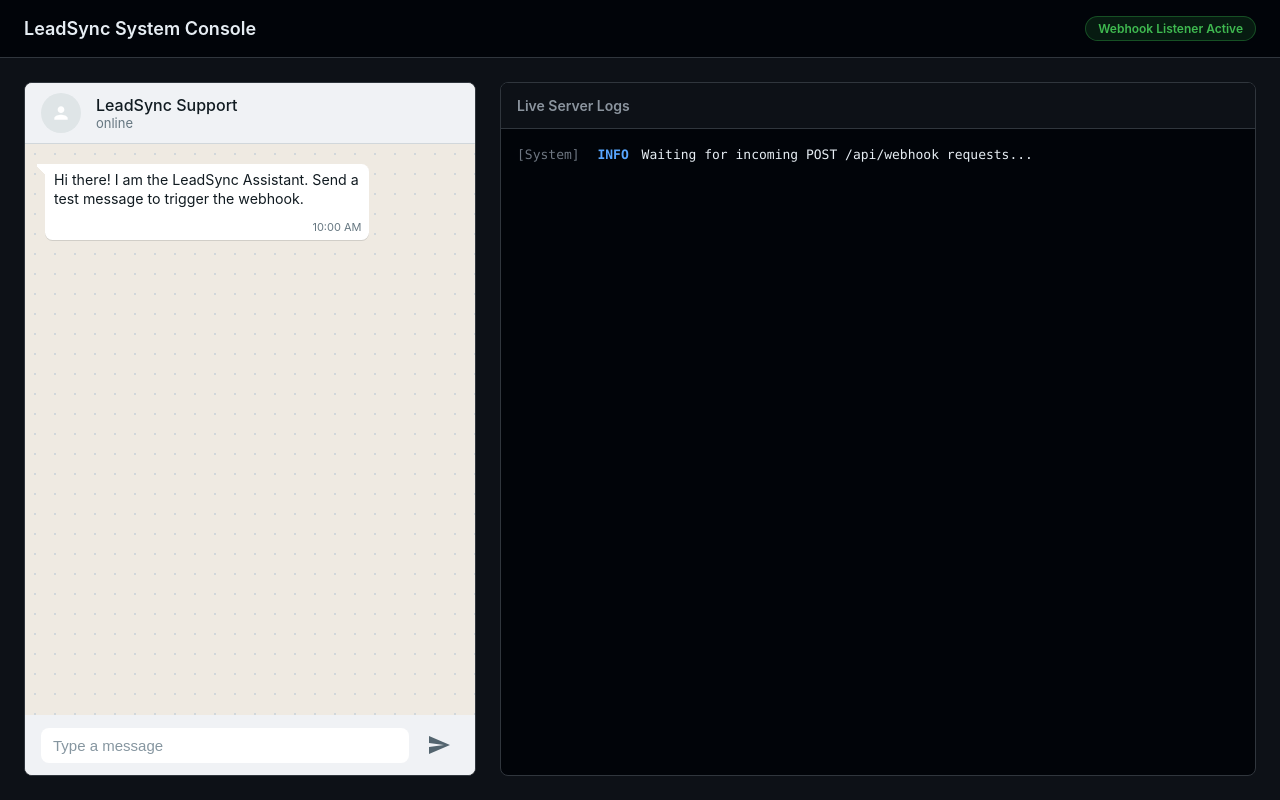
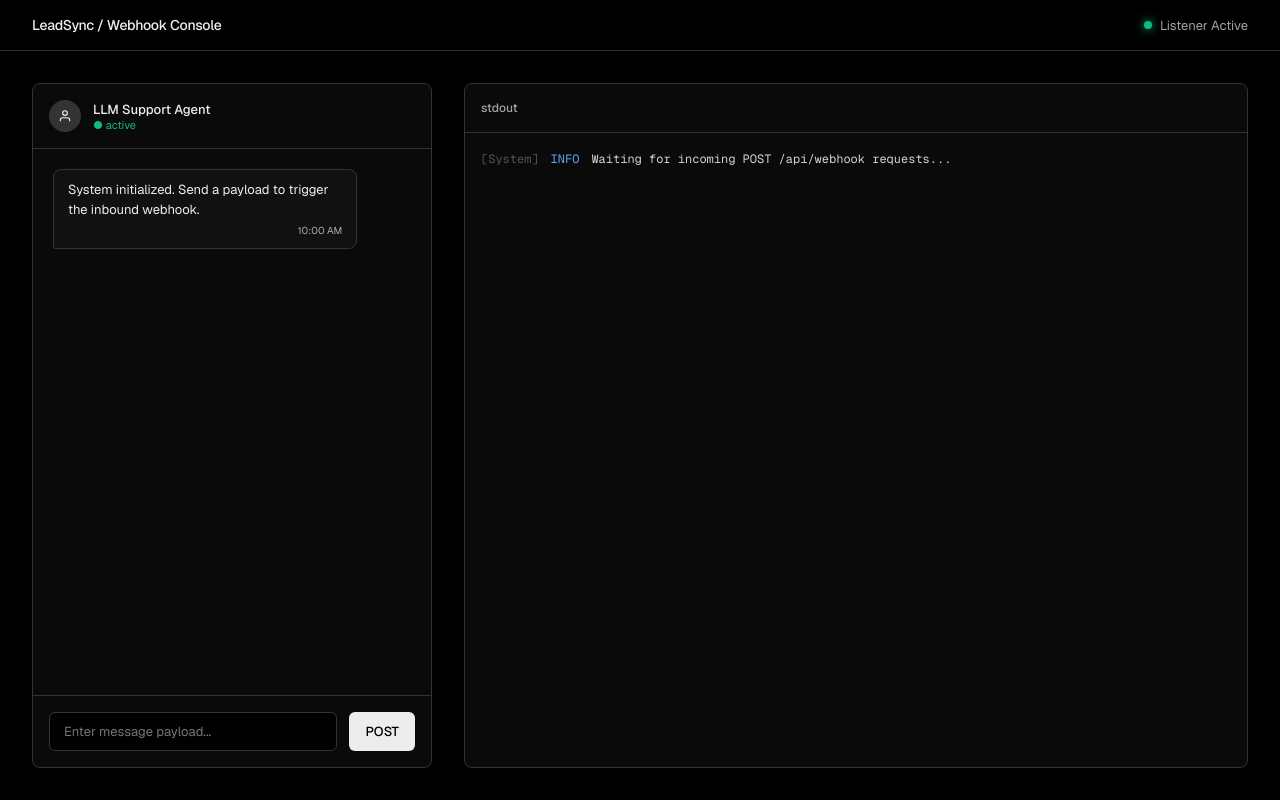
Before and after one commit to shreyanshtripathi-01/LeadSync, a website: page public/index.html in a window 1280 px wide. Drawn offline with nearby package versions, Linux system fonts and the light colour scheme; no server answers.

Commit message:
upgrade leadsync ui to premium minimalist aesthetic

```diff
--- a/public/index.html
+++ b/public/index.html
@@ -3,272 +3,244 @@
 <head>
   <meta charset="UTF-8">
   <meta name="viewport" content="width=device-width, initial-scale=1.0">
-  <title>LeadSync - Webhook Tester</title>
+  <title>LeadSync | Systems Console</title>
+  <link href="https://fonts.googleapis.com/css2?family=Geist:wght@400;500;600&family=Geist+Mono:wght@400;500&display=swap" rel="stylesheet">
   <style>
+    :root {
+      --bg: #000000;
+      --bg-panel: #0a0a0a;
+      --bg-hover: #111111;
+      --border: #333333;
+      --text-main: #ededed;
+      --text-muted: #a1a1aa;
+      --accent: #ffffff;
+      --success: #10b981;
+      --danger: #ef4444;
+      --warning: #f5a623;
+      --font-sans: 'Geist', -apple-system, sans-serif;
+      --font-mono: 'Geist Mono', monospace;
+    }
+
+    * { box-sizing: border-box; }
+
     body {
-      font-family: -apple-system, BlinkMacSystemFont, "Segoe UI", Roboto, Helvetica, Arial, sans-serif;
-      background-color: #0d1117;
-      color: #c9d1d9;
       margin: 0;
       padding: 0;
+      background-color: var(--bg);
+      color: var(--text-main);
+      font-family: var(--font-sans);
+      height: 100vh;
       display: flex;
       flex-direction: column;
-      height: 100vh;
+      overflow: hidden;
+      -webkit-font-smoothing: antialiased;
     }
+
+    /* Header */
     header {
-      background: #010409;
-      padding: 16px 24px;
-      border-bottom: 1px solid #30363d;
+      padding: 16px 32px;
+      border-bottom: 1px solid var(--border);
       display: flex;
       justify-content: space-between;
       align-items: center;
+      background: var(--bg);
     }
     header h1 {
-      font-size: 18px;
-      font-weight: 600;
+      font-size: 14px;
+      font-weight: 500;
       margin: 0;
-      color: #e6edf3;
+      letter-spacing: -0.02em;
     }
-    .badge {
-      background: rgba(46, 160, 67, 0.15);
-      color: #3fb950;
-      padding: 4px 12px;
-      border-radius: 20px;
-      font-size: 12px;
-      font-weight: 600;
-      border: 1px solid rgba(46, 160, 67, 0.4);
-    }
-    .main-content {
+
+    /* Layout */
+    .layout {
       display: flex;
       flex: 1;
-      padding: 24px;
-      gap: 24px;
       overflow: hidden;
+      padding: 32px;
+      gap: 32px;
+      max-width: 1600px;
+      margin: 0 auto;
+      width: 100%;
     }
+
     .panel {
-      border: 1px solid #30363d;
+      border: 1px solid var(--border);
       border-radius: 8px;
+      background: var(--bg-panel);
       display: flex;
       flex-direction: column;
       overflow: hidden;
     }
 
-    /* WhatsApp Simulator Panel */
+    /* Left: WhatsApp Simulator */
     .chat-panel {
       flex: 1;
-      max-width: 450px;
-      background: #efeae2; /* WhatsApp Web chat background */
-      display: flex;
-      flex-direction: column;
-      position: relative;
+      max-width: 400px;
     }
 
-    /* WhatsApp Header */
     .chat-header {
-      background: #f0f2f5;
-      padding: 10px 16px;
+      padding: 16px;
+      border-bottom: 1px solid var(--border);
       display: flex;
       align-items: center;
-      gap: 15px;
-      border-bottom: 1px solid #d1d7db;
-      z-index: 2;
+      gap: 12px;
     }
     .chat-header .avatar {
-      width: 40px;
-      height: 40px;
-      background: #dfe5e7;
+      width: 32px;
+      height: 32px;
+      background: var(--border);
       border-radius: 50%;
       display: flex;
       align-items: center;
       justify-content: center;
-      color: #fff;
     }
-    .chat-header .avatar svg {
-      width: 20px;
-      height: 20px;
-      fill: #ffffff;
-    }
-    .chat-header .info {
-      display: flex;
-      flex-direction: column;
-    }
-    .chat-header .info .name {
-      color: #111b21;
-      font-weight: 500;
-      font-size: 16px;
-    }
-    .chat-header .info .status {
-      color: #667781;
-      font-size: 13px;
-    }
+    .chat-header .info { display: flex; flex-direction: column; }
+    .chat-header .info .name { font-size: 13px; font-weight: 500; }
+    .chat-header .info .status { font-size: 11px; color: var(--success); }
 
-    /* WhatsApp Chat Body */
     .chat-body {
       flex: 1;
       padding: 20px;
       overflow-y: auto;
       display: flex;
       flex-direction: column;
-      gap: 8px;
-      /* Subtle WhatsApp doodle background approximation */
-      background-image: radial-gradient(#d1d7db 1px, transparent 1px);
-      background-size: 20px 20px;
+      gap: 12px;
     }
     .message {
-      max-width: 75%;
-      padding: 6px 7px 8px 9px;
-      border-radius: 7.5px;
-      font-size: 14.2px;
-      line-height: 19px;
+      max-width: 85%;
+      padding: 10px 14px;
+      border-radius: 8px;
+      font-size: 13px;
+      line-height: 1.5;
       position: relative;
-      color: #111b21;
-      box-shadow: 0 1px 0.5px rgba(11,20,26,.13);
     }
     .msg-user {
-      background: #d9fdd3;
+      background: var(--text-main);
+      color: var(--bg);
       align-self: flex-end;
-      border-top-right-radius: 0;
-    }
-    .msg-user::before {
-      content: "";
-      position: absolute;
-      top: 0;
-      right: -8px;
-      width: 8px;
-      height: 13px;
-      background: linear-gradient(135deg, #d9fdd3 0%, #d9fdd3 50%, transparent 50%, transparent);
+      border-bottom-right-radius: 2px;
     }
     .msg-bot {
-      background: #ffffff;
+      background: var(--bg-hover);
+      border: 1px solid var(--border);
+      color: var(--text-main);
       align-self: flex-start;
-      border-top-left-radius: 0;
-    }
-    .msg-bot::before {
-      content: "";
-      position: absolute;
-      top: 0;
-      left: -8px;
-      width: 8px;
-      height: 13px;
-      background: linear-gradient(-135deg, #ffffff 0%, #ffffff 50%, transparent 50%, transparent);
+      border-bottom-left-radius: 2px;
     }
     .msg-time {
-      font-size: 11px;
-      color: #667781;
-      float: right;
-      margin: 10px 0 -5px 10px;
+      font-size: 10px;
+      opacity: 0.7;
+      display: block;
+      margin-top: 4px;
+      text-align: right;
     }
 
-    /* WhatsApp Input Area */
-    .chat-input-container {
-      background: #f0f2f5;
-      padding: 10px 16px;
+    .chat-input {
+      padding: 16px;
+      border-top: 1px solid var(--border);
       display: flex;
-      gap: 10px;
-      align-items: center;
+      gap: 12px;
     }
     input[type="text"] {
       flex: 1;
-      padding: 9px 12px;
-      border: none;
-      border-radius: 8px;
-      font-size: 15px;
-      background: #ffffff;
-      color: #111b21;
+      background: var(--bg);
+      border: 1px solid var(--border);
+      padding: 10px 14px;
+      border-radius: 6px;
+      color: var(--text-main);
+      font-family: var(--font-sans);
+      font-size: 13px;
       outline: none;
     }
-    input[type="text"]::placeholder {
-      color: #8696a0;
+    input[type="text"]:focus { border-color: #555; }
+    .send-btn {
+      background: var(--text-main);
+      color: var(--bg);
+      border: none;
+      padding: 0 16px;
+      border-radius: 6px;
+      font-family: var(--font-sans);
+      font-size: 13px;
+      font-weight: 500;
+      cursor: pointer;
     }
-    .send-btn {
-      background: transparent;
-      border: none;
-      cursor: pointer;
-      display: flex;
-      align-items: center;
-      justify-content: center;
-      padding: 8px;
-      color: #54656f;
-    }
-    .send-btn:hover {
-      color: #00a884;
-    }
+    .send-btn:hover { background: #d4d4d8; }
 
-    /* Developer Logs Panel (Dark Mode) */
+    /* Right: Server Logs */
     .logs-panel {
       flex: 1.5;
-      background: #010409;
     }
-    .panel-header-dark {
-      padding: 14px 16px;
-      border-bottom: 1px solid #30363d;
-      font-weight: 600;
-      font-size: 14px;
-      color: #8b949e;
-      background: #0d1117;
+    .term-head {
+      padding: 16px;
+      border-bottom: 1px solid var(--border);
+      font-size: 12px;
+      font-weight: 500;
+      color: var(--text-muted);
+      display: flex;
+      justify-content: space-between;
     }
-    .logs-body {
+    .term-body {
       flex: 1;
       padding: 16px;
       overflow-y: auto;
-      color: #8b949e;
-      font-family: Consolas, Monaco, "Courier New", monospace;
-      font-size: 13px;
-      line-height: 1.6;
+      font-family: var(--font-mono);
+      font-size: 12px;
+      line-height: 1.7;
     }
-    .log-line { margin-bottom: 6px; }
-    .log-time-dev { color: #6e7681; margin-right: 10px; }
-    .level-info { color: #58a6ff; font-weight: 600; }
-    .level-warn { color: #d29922; font-weight: 600; }
-    .level-error { color: #f85149; font-weight: 600; }
-    .log-msg { color: #e6edf3; margin-left: 5px; }
-    .log-meta { color: #8b949e; display: block; margin-left: 115px; margin-top: 2px;}
+    .log-line { display: flex; gap: 12px; margin-bottom: 4px; flex-wrap: wrap; }
+    .t-time { color: #52525b; white-space: nowrap; }
+    .l-info { color: #60a5fa; }
+    .l-warn { color: var(--warning); }
+    .l-error { color: var(--danger); }
+    .t-msg { color: #d4d4d8; }
+    .t-meta { color: #71717a; font-size: 11px; width: 100%; padding-left: 115px; }
+
   </style>
 </head>
 <body>
   <header>
-    <h1>LeadSync System Console</h1>
-    <span class="badge">Webhook Listener Active</span>
+    <h1>LeadSync / Webhook Console</h1>
+    <div style="font-size: 13px; color: var(--text-muted); display: flex; align-items: center; gap: 8px;">
+      <span style="display:inline-block; width:8px; height:8px; background:var(--success); border-radius:50%; box-shadow: 0 0 10px var(--success);"></span>
+      Listener Active
+    </div>
   </header>
 
-  <div class="main-content">
-    <!-- WhatsApp Simulator -->
+  <div class="layout">
     <div class="panel chat-panel">
       <div class="chat-header">
         <div class="avatar">
-          <!-- Default person SVG -->
-          <svg viewBox="0 0 24 24"><path d="M12 12c2.21 0 4-1.79 4-4s-1.79-4-4-4-4 1.79-4 4 1.79 4 4 4zm0 2c-2.67 0-8 1.34-8 4v2h16v-2c0-2.66-5.33-4-8-4z"/></svg>
+          <svg width="14" height="14" viewBox="0 0 24 24" fill="none" stroke="currentColor" stroke-width="2"><path d="M20 21v-2a4 4 0 0 0-4-4H8a4 4 0 0 0-4 4v2"></path><circle cx="12" cy="7" r="4"></circle></svg>
         </div>
         <div class="info">
-          <span class="name">LeadSync Support</span>
-          <span class="status">online</span>
+          <span class="name">LLM Support Agent</span>
+          <span class="status">● active</span>
         </div>
       </div>
 
       <div class="chat-body" id="chatContainer">
         <div class="message msg-bot">
-          Hi there! I am the LeadSync Assistant. Send a test message to trigger the webhook.
+          System initialized. Send a payload to trigger the inbound webhook.
           <span class="msg-time">10:00 AM</span>
         </div>
       </div>
 
-      <div class="chat-input-container">
-        <input type="text" id="messageInput" placeholder="Type a message">
-        <button class="send-btn" id="sendBtn">
-          <!-- Send Icon SVG -->
-          <svg viewBox="0 0 24 24" width="24" height="24" fill="currentColor"><path d="M2.01 21L23 12 2.01 3 2 10l15 2-15 2z"></path></svg>
-        </button>
+      <div class="chat-input">
+        <input type="text" id="messageInput" placeholder="Enter message payload...">
+        <button class="send-btn" id="sendBtn">POST</button>
       </div>
     </div>
 
-    <!-- Server Logs -->
     <div class="panel logs-panel">
-      <div class="panel-header-dark">Live Server Logs</div>
-      <div class="logs-body" id="logsContainer">
+      <div class="term-head">
+        <span>stdout</span>
+      </div>
+      <div class="term-body" id="logsContainer">
         <div class="log-line">
-          <span class="log-time-dev">[System]</span>
-          <span class="level-info">INFO</span>
-          <span class="log-msg">Waiting for incoming POST /api/webhook requests...</span>
+          <span class="t-time">[System]</span>
+          <span class="l-info">INFO</span>
+          <span class="t-msg">Waiting for incoming POST /api/webhook requests...</span>
         </div>
       </div>
     </div>
@@ -285,37 +257,33 @@
       return now.toLocaleTimeString([], { hour: '2-digit', minute: '2-digit' });
     }
 
-    // Subscribe to SSE Logs
     const eventSource = new EventSource('/api/logs');
     eventSource.onmessage = (event) => {
       const log = JSON.parse(event.data);
       appendLog(log);
 
-      // If the log is the simulated WhatsApp dispatch, show it in the chat
       if (log.message === 'WhatsApp message sent successfully' || log.message === 'WhatsApp access token is missing. Simulating message send.') {
          appendChat(log.text || 'Simulated API reply via LLM', 'bot');
       }
     };
 
     function appendLog(log) {
-      const div = document.createElement('div');
-      div.className = 'log-line';
       const time = new Date(log.timestamp).toLocaleTimeString();
-
       let metaStr = '';
       const { level, message, timestamp, ...meta } = log;
       if (Object.keys(meta).length > 0) {
-        metaStr = `<span class="log-meta">${JSON.stringify(meta)}</span>`;
+        metaStr = `<div class="t-meta">${JSON.stringify(meta)}</div>`;
       }
 
-      div.innerHTML = `
-        <span class="log-time-dev">[${time}]</span>
-        <span class="level-${level}">${level.toUpperCase()}</span>
-        <span class="log-msg">${message}</span>
+      const line = document.createElement('div');
+      line.className = 'log-line';
+      line.innerHTML = `
+        <span class="t-time">[${time}]</span>
+        <span class="l-${level}">${level.toUpperCase()}</span>
+        <span class="t-msg">${message}</span>
         ${metaStr}
       `;
-
-      logsContainer.appendChild(div);
+      logsContainer.appendChild(line);
       logsContainer.scrollTop = logsContainer.scrollHeight;
     }
 
@@ -334,7 +302,6 @@
 
       appendChat(text, 'user');
 
-      // Send mock webhook payload
       const payload = {
         object: 'whatsapp_business_account',
         entry: [{
```
